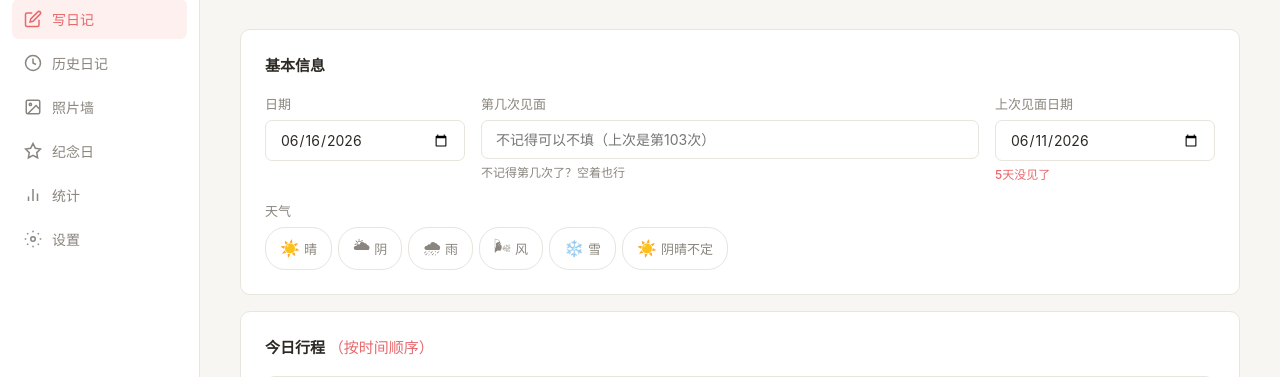
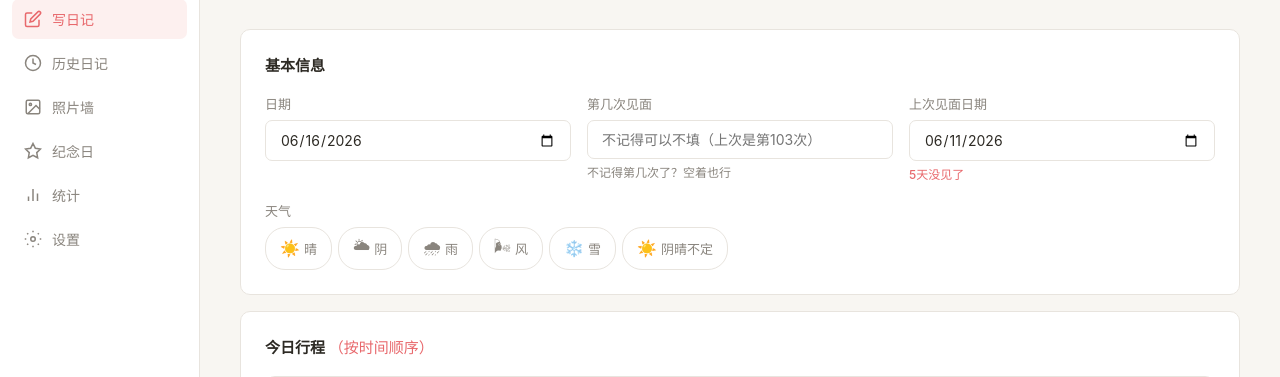
Before and after one commit to hahao2003/diary, a Flask app: page /write in a window 1280 px wide. Shown: the part 93-470 px from the top of the page. Run offline with Flask 3, Linux system fonts and the light colour scheme.

Commit message:
fix: remove fixed date widths, use natural flex layout

```diff
--- a/templates/index.html
+++ b/templates/index.html
@@ -5,7 +5,7 @@
 <meta name="viewport" content="width=device-width, initial-scale=1.0">
 <title>日记生成器</title>
 <link rel="stylesheet" href="https://unpkg.com/leaflet@1.9.4/dist/leaflet.css" />
-<link rel="stylesheet" href="/static/style.css?v=1781606139" />
+<link rel="stylesheet" href="/static/style.css?v=1781606391" />
 </head>
 <body>
 
@@ -67,7 +67,7 @@
       <section class="form-section">
         <h2 class="section-title">基本信息</h2>
         <div class="form-row">
-          <div class="form-group" style="flex:0 0 200px">
+          <div class="form-group" style="flex:1">
             <label for="meetingDate">日期</label>
             <input type="date" id="meetingDate" required>
           </div>
@@ -76,7 +76,7 @@
             <input type="number" id="meetingCount" min="1" placeholder="不记得可以不填">
             <span class="help-text">不记得第几次了？空着也行</span>
           </div>
-          <div class="form-group" style="flex:0 0 220px">
+          <div class="form-group" style="flex:1">
             <label for="lastMeetingDate">上次见面日期</label>
             <input type="date" id="lastMeetingDate">
             <span class="help-text" id="meetingGap"></span>
@@ -403,6 +403,6 @@
 </div>
 
 <script src="https://unpkg.com/leaflet@1.9.4/dist/leaflet.js"></script>
-<script src="/static/app.js?v=1781606139"></script>
+<script src="/static/app.js?v=1781606391"></script>
 </body>
 </html>
```
